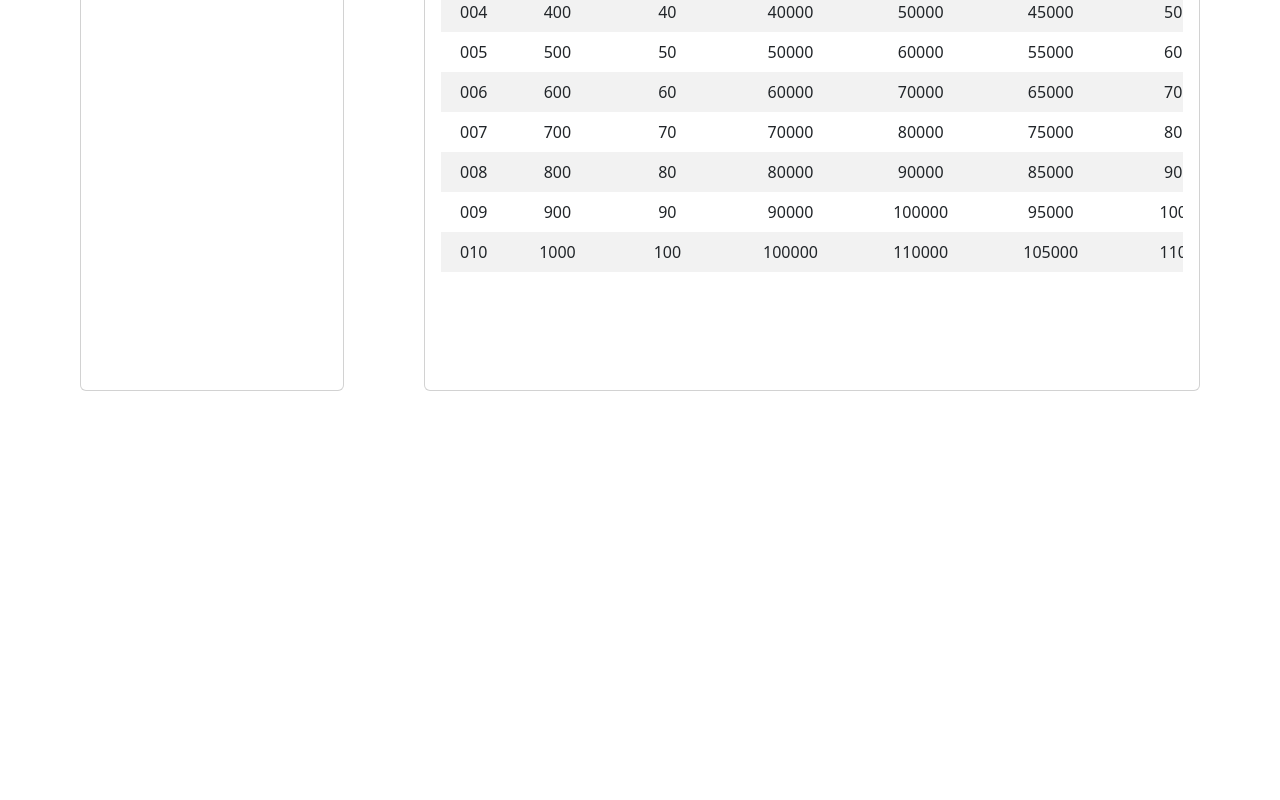
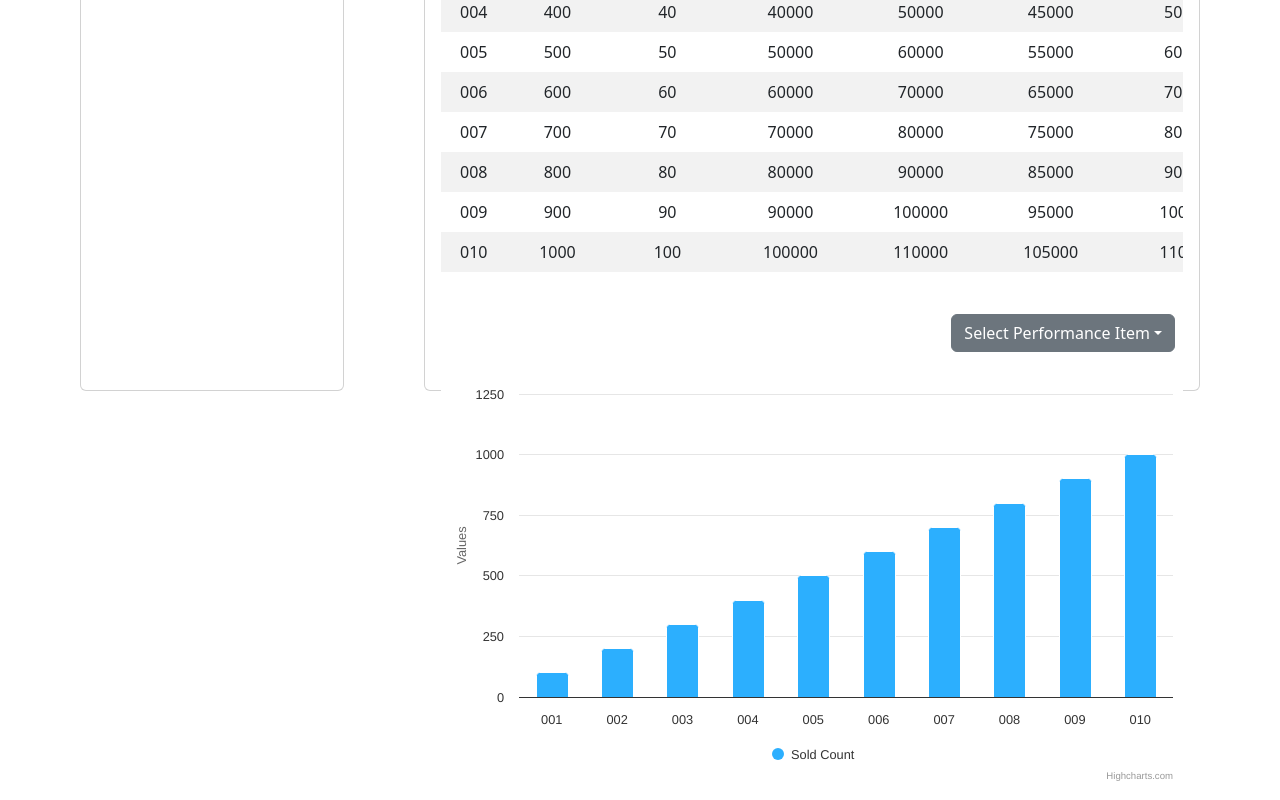
Before and after one commit to KT-kato/ScrapingApp, a React (Vite) app in the folder my-app/: page / in a window 1280 px wide. Shown: the part 329-1129 px from the top of the page. Before the commit the page ends 800 px from the top, so only its background shows below. Built offline with nearby package versions, Linux system fonts and the light colour scheme.

Commit message:
feat: グラフ表示のサンプルを実装

```diff
--- a/my-app/src/components/List.module.scss
+++ b/my-app/src/components/List.module.scss
@@ -62,7 +62,7 @@ $cardPadding: 2.5rem;
 .tableWrapper {
   overflow: auto;
   width: 100%;
-  max-height: 450px;
+  height: 450px;
 }
 
 .salesPerformanceTable {
@@ -111,3 +111,19 @@ $cardPadding: 2.5rem;
     }
   }
 }
+
+.chartContainer {
+  width: 100%;
+  position: relative;
+}
+
+.Chart {
+  width: 100%;
+  height: 100%;
+}
+
+.chartItemSelector {
+  width: 100%;
+  display: flex;
+  justify-content: flex-end;
+}
--- a/my-app/src/components/List.tsx
+++ b/my-app/src/components/List.tsx
@@ -1,11 +1,19 @@
 import {
+  Button,
   Card,
   CardBody,
   CardTitle,
+  Dropdown,
+  DropdownItem,
+  DropdownMenu,
+  DropdownToggle,
   ListGroup,
   ListGroupItem,
 } from "reactstrap";
 import styles from "./List.module.scss";
+import Highcharts, { Axis } from "highcharts";
+import HighchartsReact from "highcharts-react-official";
+import { useEffect, useMemo, useState } from "react";
 
 const listSapmle = [
   {
@@ -149,7 +157,127 @@ const detailSample = {
   ],
 };
 
+const TABLE_HEADER = [
+  "Model",
+  "Sold Count",
+  "Active Count",
+  "Sold Min Price",
+  "Sold Max Price",
+  "Sold Avg Price",
+  "Active Min Price",
+  "Active Max Price",
+  "Active Avg Price",
+];
+
 export const List = () => {
+  const [isOpenChartSelector, setIsOpenChartSelector] = useState(false);
+  const [selectedItem, setSelectedItem] = useState("");
+
+  useEffect(() => {
+    setSelectedItem(TABLE_HEADER[1]);
+  }, []);
+
+  const soldCountData = useMemo(() => {
+    return detailSample.modelSalsePerformances.map((item) => ({
+      key: item.model,
+      value: item.soldCount,
+    }));
+  }, [detailSample.modelSalsePerformances]);
+
+  const activeCountData = useMemo(() => {
+    return detailSample.modelSalsePerformances.map((item) => ({
+      key: item.model,
+      value: item.activeCount,
+    }));
+  }, [detailSample.modelSalsePerformances]);
+
+  const soldMinPriceData = useMemo(() => {
+    return detailSample.modelSalsePerformances.map((item) => ({
+      key: item.model,
+      value: item.soldMinPrice,
+    }));
+  }, [detailSample.modelSalsePerformances]);
+
+  const soldMaxPriceData = useMemo(() => {
+    return detailSample.modelSalsePerformances.map((item) => ({
+      key: item.model,
+      value: item.soldMaxPrice,
+    }));
+  }, [detailSample.modelSalsePerformances]);
+
+  const soldAvgPriceData = useMemo(() => {
+    return detailSample.modelSalsePerformances.map((item) => ({
+      key: item.model,
+      value: item.soldAvgPrice,
+    }));
+  }, [detailSample.modelSalsePerformances]);
+
+  const activeMinPriceData = useMemo(() => {
+    return detailSample.modelSalsePerformances.map((item) => ({
+      key: item.model,
+      value: item.activeMinPrice,
+    }));
+  }, [detailSample.modelSalsePerformances]);
+
+  const activeMaxPriceData = useMemo(() => {
+    return detailSample.modelSalsePerformances.map((item) => ({
+      key: item.model,
+      value: item.activeMaxPrice,
+    }));
+  }, [detailSample.modelSalsePerformances]);
+
+  const activeAvgPriceData = useMemo(() => {
+    return detailSample.modelSalsePerformances.map((item) => ({
+      key: item.model,
+      value: item.activeAvgPrice,
+    }));
+  }, [detailSample.modelSalsePerformances]);
+
+  const chartItems = useMemo(() => {
+    return [
+      { label: "Sold Count", data: soldCountData },
+      { label: "Active Count", data: activeCountData },
+      { label: "Sold Min Price", data: soldMinPriceData },
+      { label: "Sold Max Price", data: soldMaxPriceData },
+      { label: "Sold Avg Price", data: soldAvgPriceData },
+      { label: "Active Min Price", data: activeMinPriceData },
+      { label: "Active Max Price", data: activeMaxPriceData },
+      { label: "Active Avg Price", data: activeAvgPriceData },
+    ];
+  }, [
+    soldCountData,
+    activeCountData,
+    soldMinPriceData,
+    soldMaxPriceData,
+    soldAvgPriceData,
+    activeMinPriceData,
+    activeMaxPriceData,
+    activeAvgPriceData,
+  ]);
+
+  const chartOptions: Highcharts.Options = useMemo(
+    () => ({
+      title: {
+        text: "",
+      },
+      xAxis: {
+        categories: detailSample.modelSalsePerformances.map(
+          (item) => item.model
+        ),
+      },
+      series: [
+        {
+          data: chartItems
+            .find((item) => item.label === selectedItem)
+            ?.data.map((item) => [item.value]),
+          type: "column",
+          name: "Sold Count",
+        },
+      ],
+    }),
+    [chartItems, selectedItem]
+  );
+
   return (
     <div className={styles.cardContainer}>
       <Card className={styles.listCardBody}>
@@ -176,15 +304,9 @@ export const List = () => {
             <table className={styles.salesPerformanceTable}>
               <thead>
                 <tr>
-                  <th>Model</th>
-                  <th>Sold Count</th>
-                  <th>Active Count</th>
-                  <th>Sold Min Price</th>
-                  <th>Sold Max Price</th>
-                  <th>Sold Avg Price</th>
-                  <th>Active Min Price</th>
-                  <th>Active Max Price</th>
-                  <th>Active Avg Price</th>
+                  {TABLE_HEADER.map((item) => (
+                    <th key={item}>{item}</th>
+                  ))}
                 </tr>
               </thead>
               <tbody>
@@ -204,6 +326,32 @@ export const List = () => {
               </tbody>
             </table>
           </div>
+          <div className={styles.chartItemSelector}>
+            <Dropdown
+              isOpen={isOpenChartSelector}
+              onClick={() => setIsOpenChartSelector(!isOpenChartSelector)}
+              className="me-2"
+            >
+              <DropdownToggle caret>Select Performance Item</DropdownToggle>
+              <DropdownMenu container="body">
+                {chartItems.map((item) => (
+                  <DropdownItem
+                    key={item.label}
+                    onClick={() => setSelectedItem(item.label)}
+                  >
+                    {item.label}
+                  </DropdownItem>
+                ))}
+              </DropdownMenu>
+            </Dropdown>
+          </div>
+          <div className={styles.chartContainer}>
+            <HighchartsReact
+              highcharts={Highcharts}
+              class={styles.chart}
+              options={chartOptions}
+            />
+          </div>
         </CardBody>
       </Card>
     </div>
```
